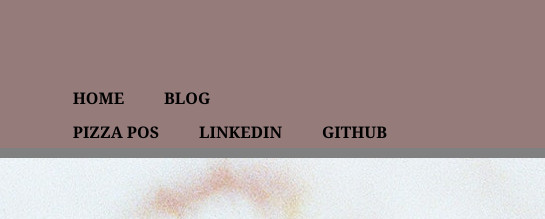
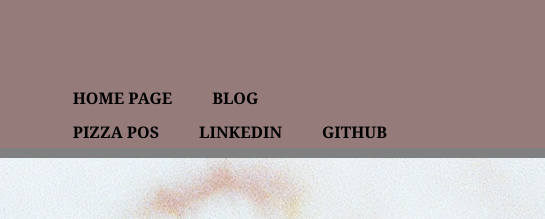
Before and after one commit to Et-Tu-Crochet/CrochetWebsite, a plain HTML site: page index.html in a window 1280 px wide. Shown: the top 219 px of the page, 735-1280 px from the left. Drawn offline with Linux system fonts and the light colour scheme.

Commit message:
Update index.html

```diff
--- a/index.html
+++ b/index.html
@@ -13,7 +13,7 @@
             </div>
             <nav>
                 <ul>
-                    <li class="current"><a href="index.html">Home</a></li>
+                    <li class="current"><a href="index.html">Home Page</a></li>
                     <li><a href="https://et-tu-crochet.github.io/MyBlog/blogpage.html">Blog</a></li> <br/>
                     <li><a href="https://et-tu-crochet.github.io/PizzaPOS/">Pizza POS</a></li>
                     <li><a href="https://www.linkedin.com/in/dana-lane-a2a5b1209/">LinkedIn</a></li>
```
